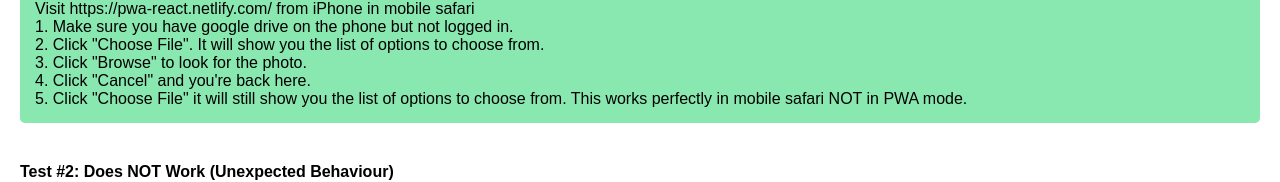
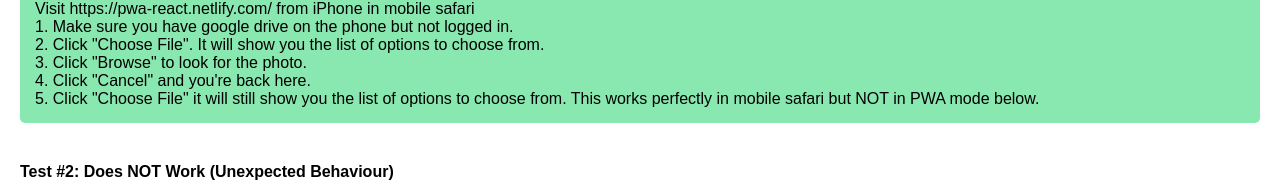
Before and after one commit to MovingGifts/pwa-react, a React (Create React App) app: page / in a window 1280 px wide. Shown: the part 306-488 px from the top of the page. Built offline with nearby package versions, Linux system fonts and the light colour scheme.

Commit message:
Update App.js

```diff
--- a/src/App.js
+++ b/src/App.js
@@ -33,7 +33,7 @@ class App extends Component {
             <div>2. Click "Choose File". It will show you the list of options to choose from.</div>
             <div>3. Click "Browse" to look for the photo.</div>
             <div>4. Click "Cancel" and you're back here.</div>
-            <div>5. Click "Choose File" it will still show you the list of options to choose from. This works perfectly in mobile safari NOT in PWA mode.</div>
+            <div>5. Click "Choose File" it will still show you the list of options to choose from. This works perfectly in mobile safari but NOT in PWA mode below.</div>
           </div>
         </div>
 
```
